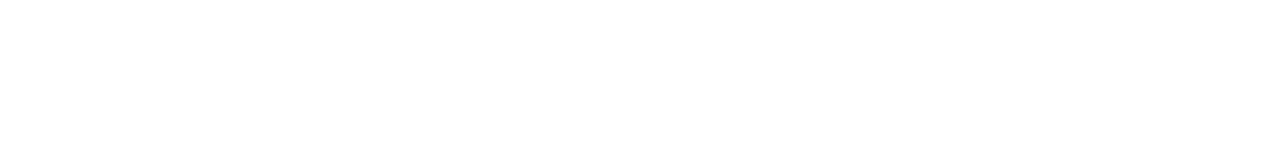
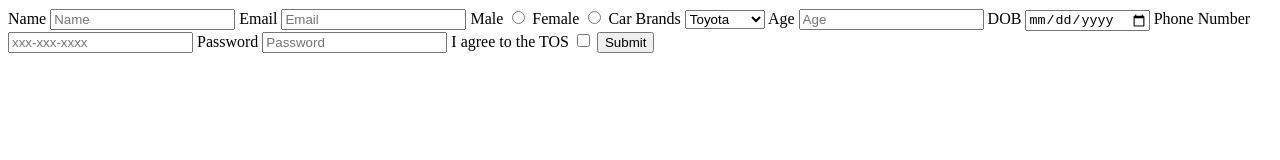
Before and after one commit to acciojob/signup-form-car-tauheed0110, a website: page main.html in a window 1280 px wide. Drawn offline with Linux system fonts and the light colour scheme.

Commit message:
created a submission

```diff
--- a/main.html
+++ b/main.html
@@ -3,13 +3,51 @@
 <html>
 
 <head>
-	<link rel="stylesheet" href="styles.css">
+    <link rel="stylesheet" href="styles.css">
 </head>
 
 <body>
-	<!-- the entire body must be written by student -->
+    <!-- the entire body must be written by student -->
+    <form method="post">
+        <label for="name">Name</label>
+        <input type="text" id="name" placeholder="Name" required>
+
+        <label for="email">Email</label>
+        <input type="email" id="email" placeholder="Email" required>
+
+        <label for="gender_m">Male</label>
+        <input type="radio" name="gender" id="gender_m">
+        <label for="gender_f">Female</label>
+        <input type="radio" name="gender" id="gender_f">
+
+        <label for="cars">Car Brands</label>
+        <select id="cars" placeholder="--Please choose an option--">
+            <option value="toyota">Toyota</option>
+            <option value="safari">Safari</option>
+            <option value="mercidis">Mercidis</option>
+            <option value="hamsafar">Hamsafar</option>
+        </select>
+
+        <label for="age">Age</label>
+        <input type="number" id="age" placeholder="Age" required>
+
+        <label for="dob">DOB</label>
+        <input type="date" id="dob" required>
+
+        <label for="tel">Phone Number</label>
+        <input type="tel" id="tel" placeholder="xxx-xxx-xxxx">
+
+        <label for="password">Password</label>
+        <input type="password" id="password" placeholder="Password" required>
+
+        <label for="tos">I agree to the TOS</label>
+        <input type="checkbox" id="tos" required>
+
+        <button type="submit">Submit</button>
+    </form>
+
     <script type="text/javascript" src="./script.js">
-</script>
+    </script>
 
 </body>
 
```
